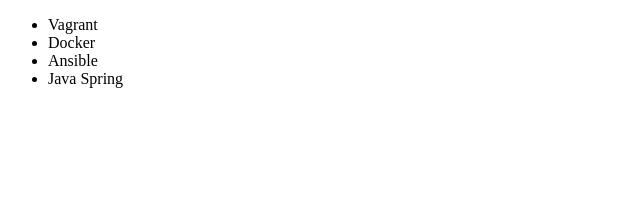
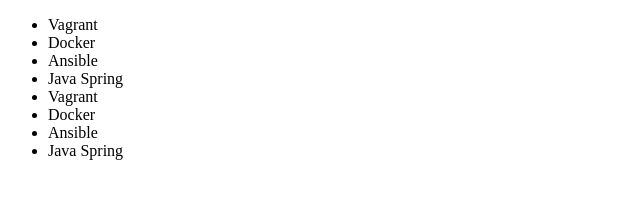
Before and after one commit to dudupagliaroni/alura-git, a plain HTML site: page index.html in a window 1280 px wide. Shown: the whole page, without its empty margins (0-640 px from the left). Drawn offline with Linux system fonts and the light colour scheme.

Commit message:
add list

```diff
--- a/index.html
+++ b/index.html
@@ -12,6 +12,10 @@
         <li>Docker</li>
         <li>Ansible</li>
         <li>Java Spring</li>
+        <li>Vagrant</li>
+        <li>Docker</li>
+        <li>Ansible</li>
+        <li>Java Spring</li>
     </ul>
 </body>
 </html>
```
